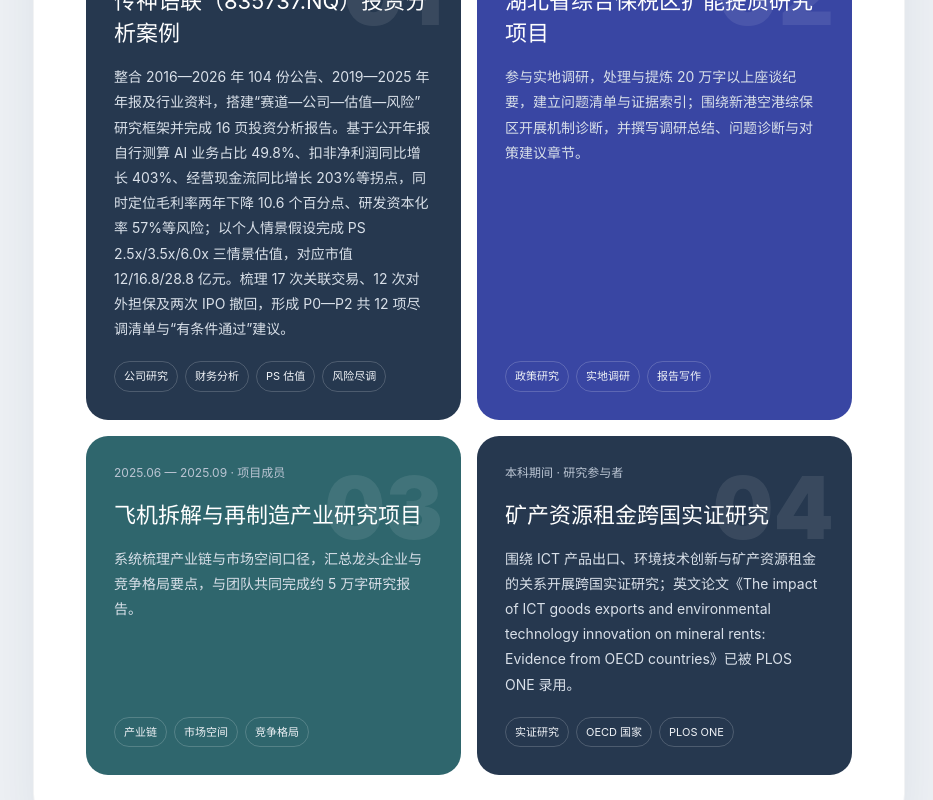
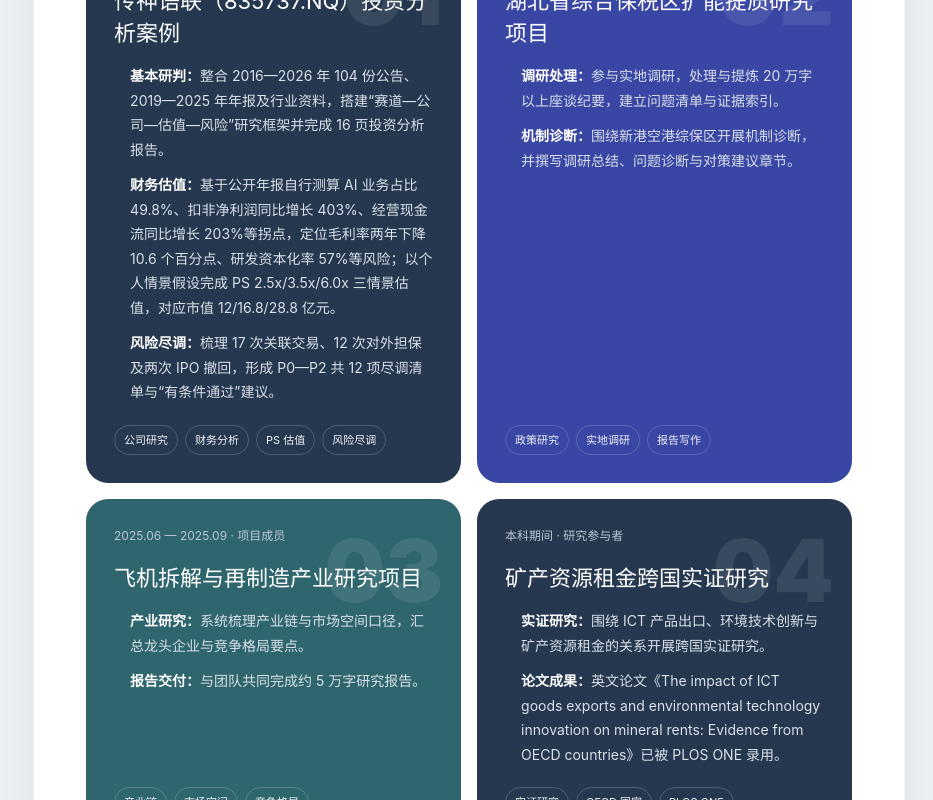
Before and after one commit to Yoyo-crawling/Yoyo-crawling.github.io, a Next.js app: page / in a window 1280 px wide. Shown: the part 3240-4040 px from the top of the page, without its empty margins (347-1280 px from the left). Built offline with nearby package versions, Linux system fonts and the light colour scheme.

Commit message:
Format project experience as bullet points

```diff
--- a/app/globals.css
+++ b/app/globals.css
@@ -124,7 +124,9 @@ a { color: inherit; text-decoration: none; }
 .project-number { position: absolute; right: 18px; top: 8px; color: rgba(255,255,255,.09); font-size: 86px; font-weight: 900; }
 .project-date { position: relative; margin: 0 0 18px; color: #bbc5d3; font-size: 12px; }
 .project-card h3 { position: relative; margin: 0 0 14px; font-size: 22px; line-height: 1.45; }
-.project-card > p:not(.project-date) { position: relative; margin: 0; color: #d9e0e9; font-size: 14px; line-height: 1.8; }
+.project-points { position: relative; margin: 0; padding-left: 1.15em; display: grid; gap: 11px; color: #d9e0e9; font-size: 14px; line-height: 1.75; }
+.project-points li::marker { color: #ff9d61; }
+.project-points strong { color: #fff; font-weight: 800; }
 .project-tags { position: relative; display: flex; flex-wrap: wrap; gap: 7px; margin-top: auto; padding-top: 20px; }
 .project-tags span { padding: 6px 9px; border: 1px solid rgba(255,255,255,.18); border-radius: 999px; color: #f0f3f7; font-size: 11px; }
 
--- a/app/page.tsx
+++ b/app/page.tsx
@@ -27,32 +27,68 @@ const projects = [
     period: "2026.06",
     title: "传神语联（835737.NQ）投资分析案例",
     role: "个人项目",
-    description:
-      "整合 2016—2026 年 104 份公告、2019—2025 年年报及行业资料，搭建“赛道—公司—估值—风险”研究框架并完成 16 页投资分析报告。基于公开年报自行测算 AI 业务占比 49.8%、扣非净利润同比增长 403%、经营现金流同比增长 203%等拐点，同时定位毛利率两年下降 10.6 个百分点、研发资本化率 57%等风险；以个人情景假设完成 PS 2.5x/3.5x/6.0x 三情景估值，对应市值 12/16.8/28.8 亿元。梳理 17 次关联交易、12 次对外担保及两次 IPO 撤回，形成 P0—P2 共 12 项尽调清单与“有条件通过”建议。",
+    points: [
+      {
+        label: "基本研判",
+        text: "整合 2016—2026 年 104 份公告、2019—2025 年年报及行业资料，搭建“赛道—公司—估值—风险”研究框架并完成 16 页投资分析报告。",
+      },
+      {
+        label: "财务估值",
+        text: "基于公开年报自行测算 AI 业务占比 49.8%、扣非净利润同比增长 403%、经营现金流同比增长 203%等拐点，定位毛利率两年下降 10.6 个百分点、研发资本化率 57%等风险；以个人情景假设完成 PS 2.5x/3.5x/6.0x 三情景估值，对应市值 12/16.8/28.8 亿元。",
+      },
+      {
+        label: "风险尽调",
+        text: "梳理 17 次关联交易、12 次对外担保及两次 IPO 撤回，形成 P0—P2 共 12 项尽调清单与“有条件通过”建议。",
+      },
+    ],
     tags: ["公司研究", "财务分析", "PS 估值", "风险尽调"],
   },
   {
     period: "2026.02 — 2026.05",
     title: "湖北省综合保税区扩能提质研究项目",
     role: "项目成员",
-    description:
-      "参与实地调研，处理与提炼 20 万字以上座谈纪要，建立问题清单与证据索引；围绕新港空港综保区开展机制诊断，并撰写调研总结、问题诊断与对策建议章节。",
+    points: [
+      {
+        label: "调研处理",
+        text: "参与实地调研，处理与提炼 20 万字以上座谈纪要，建立问题清单与证据索引。",
+      },
+      {
+        label: "机制诊断",
+        text: "围绕新港空港综保区开展机制诊断，并撰写调研总结、问题诊断与对策建议章节。",
+      },
+    ],
     tags: ["政策研究", "实地调研", "报告写作"],
   },
   {
     period: "2025.06 — 2025.09",
     title: "飞机拆解与再制造产业研究项目",
     role: "项目成员",
-    description:
-      "系统梳理产业链与市场空间口径，汇总龙头企业与竞争格局要点，与团队共同完成约 5 万字研究报告。",
+    points: [
+      {
+        label: "产业研究",
+        text: "系统梳理产业链与市场空间口径，汇总龙头企业与竞争格局要点。",
+      },
+      {
+        label: "报告交付",
+        text: "与团队共同完成约 5 万字研究报告。",
+      },
+    ],
     tags: ["产业链", "市场空间", "竞争格局"],
   },
   {
     period: "本科期间",
     title: "矿产资源租金跨国实证研究",
     role: "研究参与者",
-    description:
-      "围绕 ICT 产品出口、环境技术创新与矿产资源租金的关系开展跨国实证研究；英文论文《The impact of ICT goods exports and environmental technology innovation on mineral rents: Evidence from OECD countries》已被 PLOS ONE 录用。",
+    points: [
+      {
+        label: "实证研究",
+        text: "围绕 ICT 产品出口、环境技术创新与矿产资源租金的关系开展跨国实证研究。",
+      },
+      {
+        label: "论文成果",
+        text: "英文论文《The impact of ICT goods exports and environmental technology innovation on mineral rents: Evidence from OECD countries》已被 PLOS ONE 录用。",
+      },
+    ],
     tags: ["实证研究", "OECD 国家", "PLOS ONE"],
   },
 ];
@@ -321,7 +357,14 @@ export default function Home() {
                   <div className="project-number">0{index + 1}</div>
                   <p className="project-date">{project.period} · {project.role}</p>
                   <h3>{project.title}</h3>
-                  <p>{project.description}</p>
+                  <ul className="project-points">
+                    {project.points.map((point) => (
+                      <li key={point.label}>
+                        <strong>{point.label}：</strong>
+                        <span>{point.text}</span>
+                      </li>
+                    ))}
+                  </ul>
                   <div className="project-tags">
                     {project.tags.map((tag) => <span key={tag}>{tag}</span>)}
                   </div>
```
Also changed, not shown: 1 other file (tests, documents, lock files or other folders).
